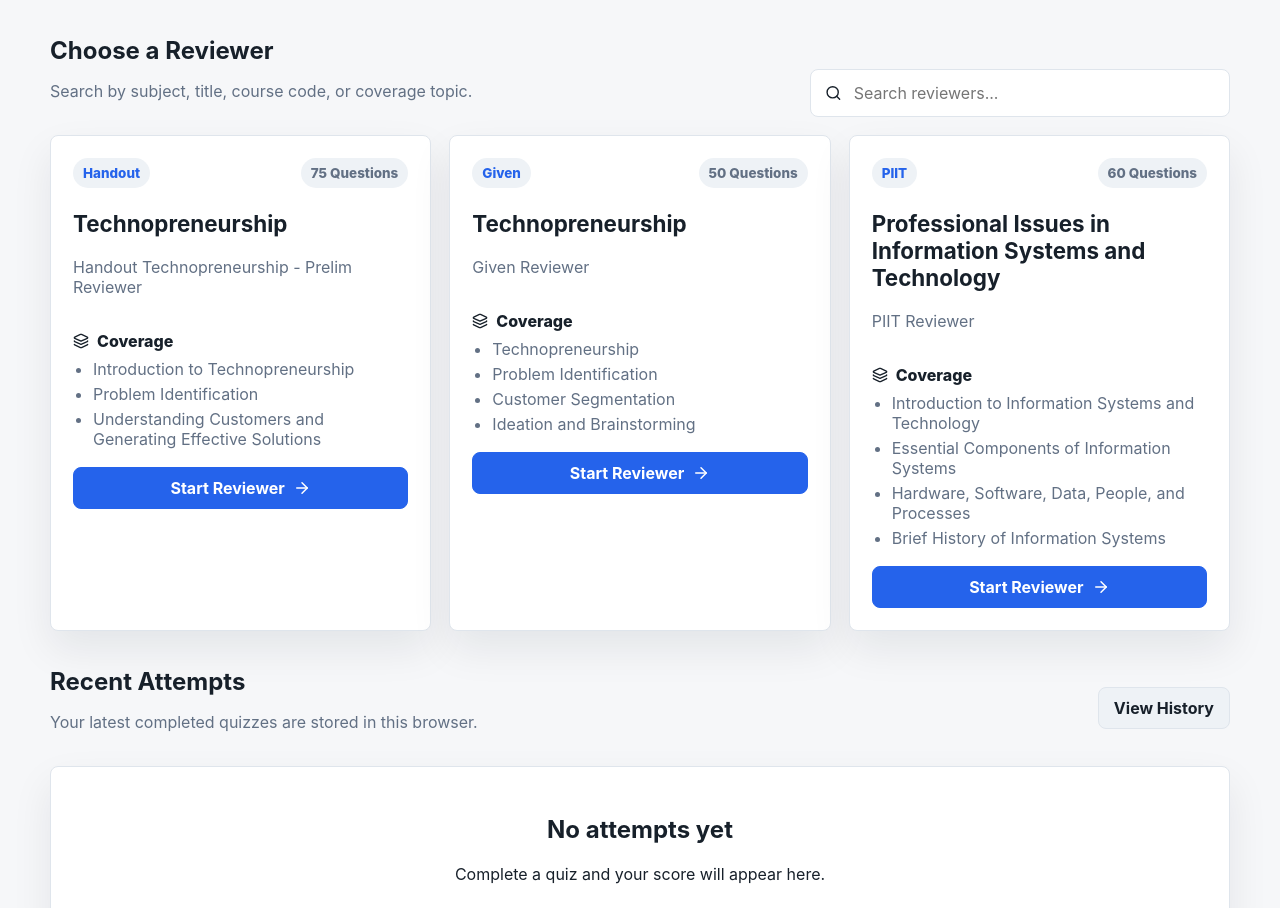
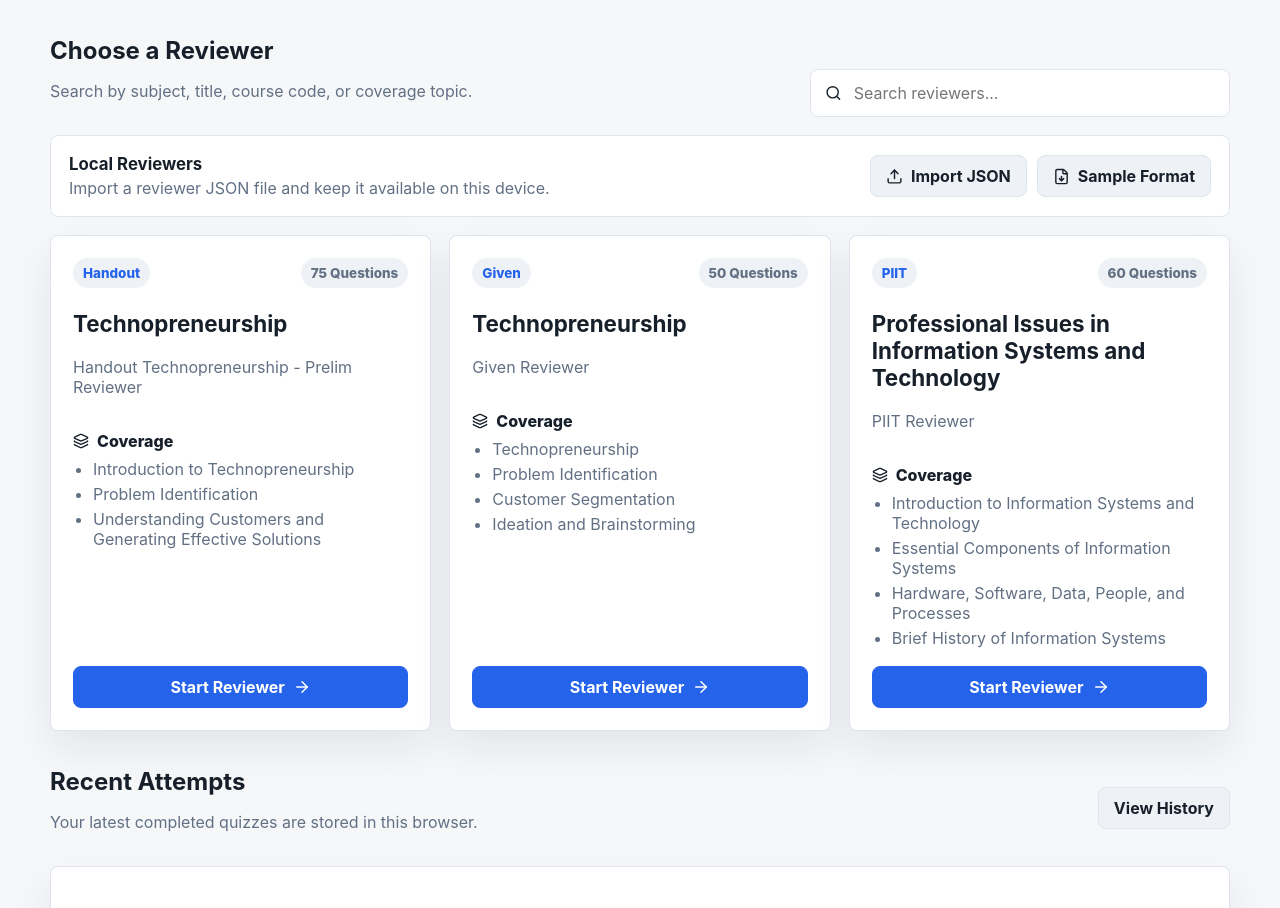
Before and after one commit to AlexPacaldo/ReviewHub, a React (Vite) app: page / in a window 1280 px wide. Shown: the part 320-1228 px from the top of the page. Built offline with nearby package versions, Linux system fonts and the light colour scheme.

Commit message:
Add local reviewer import library

```diff
--- a/src/components/ReviewerCard.jsx
+++ b/src/components/ReviewerCard.jsx
@@ -1,7 +1,7 @@
 import { Link } from "react-router-dom";
-import { ArrowRight, Layers } from "lucide-react";
+import { ArrowRight, Layers, Trash2 } from "lucide-react";
 
-export default function ReviewerCard({ reviewer, progress }) {
+export default function ReviewerCard({ reviewer, progress, onDelete }) {
   const code = reviewer.title.split(" ")[0];
 
   return (
@@ -10,6 +10,7 @@ export default function ReviewerCard({ reviewer, progress }) {
         <span className="course-code">{code}</span>
         <span className="question-count">{reviewer.questions?.length || reviewer.questionCount} Questions</span>
       </div>
+      {reviewer.source === "local" ? <span className="local-badge">Saved offline</span> : null}
 
       <h3>{reviewer.subject}</h3>
       <p className="muted">{reviewer.title}</p>
@@ -28,10 +29,18 @@ export default function ReviewerCard({ reviewer, progress }) {
 
       {progress ? <p className="resume-note">Unfinished quiz saved</p> : null}
 
-      <Link className="button primary wide" to={`/reviewer/${reviewer.reviewerId}`}>
-        Start Reviewer
-        <ArrowRight size={18} aria-hidden="true" />
-      </Link>
+      <div className="reviewer-actions">
+        <Link className="button primary wide" to={`/reviewer/${reviewer.reviewerId}`}>
+          Start Reviewer
+          <ArrowRight size={18} aria-hidden="true" />
+        </Link>
+        {reviewer.source === "local" && onDelete ? (
+          <button className="button subtle icon-danger" type="button" onClick={() => onDelete(reviewer)}>
+            <Trash2 size={17} aria-hidden="true" />
+            Remove
+          </button>
+        ) : null}
+      </div>
     </article>
   );
 }
--- a/src/data/reviewerRegistry.js
+++ b/src/data/reviewerRegistry.js
@@ -1,6 +1,7 @@
 import technoPrelim from "./reviewers/bm2506_technopreneurship_prelim_reviewer.json";
 import technoPrelimReviewerFromMaam from "./reviewers/technopreneurship_quiz_50_questions_verified.json";
 import piit from "./reviewers/it2222_information_systems_technology_prelim_reviewer_balanced.json";
+import { getLocalReviewers } from "../utils/storageUtils.js";
 
 const REQUIRED_CHOICE_KEYS = ["A", "B", "C", "D"];
 
@@ -11,6 +12,9 @@ export function validateReviewer(reviewer) {
   if (!reviewer?.title) errors.push("Missing title.");
   if (!reviewer?.subject) errors.push("Missing subject.");
   if (!Array.isArray(reviewer?.questions)) errors.push("Questions must be an array.");
+  if (Array.isArray(reviewer?.questions) && reviewer.questionCount !== reviewer.questions.length) {
+    errors.push("questionCount must match the number of questions.");
+  }
 
   reviewer?.questions?.forEach((question, index) => {
     const label = `Question ${index + 1}`;
@@ -28,6 +32,10 @@ export function validateReviewer(reviewer) {
     if (question.correctAnswer && !REQUIRED_CHOICE_KEYS.includes(question.correctAnswer)) {
       errors.push(`${label} has an invalid correctAnswer.`);
     }
+
+    if (question.answerText !== undefined && question.choices?.[question.correctAnswer] !== question.answerText) {
+      errors.push(`${label} answerText must match choices[correctAnswer].`);
+    }
   });
 
   return { isValid: errors.length === 0, errors };
@@ -35,9 +43,20 @@ export function validateReviewer(reviewer) {
 
 export const reviewers = [technoPrelim, technoPrelimReviewerFromMaam, piit].map((reviewer) => ({
   ...reviewer,
+  source: "built-in",
   validation: validateReviewer(reviewer)
 }));
 
+export function getAllReviewers() {
+  const localReviewers = getLocalReviewers().map((reviewer) => ({
+    ...reviewer,
+    source: "local",
+    validation: validateReviewer(reviewer)
+  }));
+
+  return [...reviewers, ...localReviewers];
+}
+
 export function getReviewerById(reviewerId) {
-  return reviewers.find((reviewer) => reviewer.reviewerId === reviewerId);
+  return getAllReviewers().find((reviewer) => reviewer.reviewerId === reviewerId);
 }
--- a/src/pages/Home.jsx
+++ b/src/pages/Home.jsx
@@ -1,27 +1,74 @@
 import { Link } from "react-router-dom";
-import { useMemo, useState } from "react";
+import { useMemo, useRef, useState } from "react";
+import { FileDown, Upload } from "lucide-react";
 import ReviewerCard from "../components/ReviewerCard.jsx";
 import ReviewerSearch from "../components/ReviewerSearch.jsx";
 import EmptyState from "../components/EmptyState.jsx";
-import { reviewers } from "../data/reviewerRegistry.js";
-import { getAllProgress, getAttemptHistory } from "../utils/storageUtils.js";
+import { getAllReviewers, reviewers, validateReviewer } from "../data/reviewerRegistry.js";
+import { deleteLocalReviewer, getAllProgress, getAttemptHistory, saveLocalReviewer } from "../utils/storageUtils.js";
 
 export default function Home() {
   const [search, setSearch] = useState("");
+  const [reviewerList, setReviewerList] = useState(getAllReviewers);
+  const [importStatus, setImportStatus] = useState(null);
+  const fileInputRef = useRef(null);
   const progress = getAllProgress();
   const recentAttempts = getAttemptHistory().slice(0, 5);
+  const sampleReviewer = useMemo(() => {
+    const { validation, source, ...reviewer } = reviewers[0];
+    return reviewer;
+  }, []);
 
   const filteredReviewers = useMemo(() => {
     const term = search.trim().toLowerCase();
-    if (!term) return reviewers;
+    if (!term) return reviewerList;
 
-    return reviewers.filter((reviewer) => {
+    return reviewerList.filter((reviewer) => {
       const haystack = [reviewer.title, reviewer.subject, reviewer.reviewerId, ...(reviewer.coverage || [])]
         .join(" ")
         .toLowerCase();
       return haystack.includes(term);
     });
-  }, [search]);
+  }, [reviewerList, search]);
+
+  async function importReviewer(event) {
+    const file = event.target.files?.[0];
+    if (!file) return;
+
+    try {
+      const text = await file.text();
+      const reviewer = JSON.parse(text);
+      const validation = validateReviewer(reviewer);
+      const existingReviewer = getAllReviewers().find((item) => item.reviewerId === reviewer.reviewerId);
+
+      if (!validation.isValid) {
+        setImportStatus({ type: "error", message: `Import failed: ${validation.errors[0]}` });
+        return;
+      }
+
+      if (existingReviewer?.source === "built-in") {
+        setImportStatus({ type: "error", message: "Import failed: a built-in reviewer already uses that reviewerId." });
+        return;
+      }
+
+      saveLocalReviewer(reviewer);
+      setReviewerList(getAllReviewers());
+      setImportStatus({ type: "success", message: `${reviewer.title} was saved for offline use.` });
+    } catch {
+      setImportStatus({ type: "error", message: "Import failed: choose a valid reviewer JSON file." });
+    } finally {
+      event.target.value = "";
+    }
+  }
+
+  function removeLocalReviewer(reviewer) {
+    const confirmed = window.confirm(`Remove "${reviewer.title}" from this device?`);
+    if (!confirmed) return;
+
+    deleteLocalReviewer(reviewer.reviewerId);
+    setReviewerList(getAllReviewers());
+    setImportStatus({ type: "success", message: `${reviewer.title} was removed from this device.` });
+  }
 
   return (
     <div className="page">
@@ -39,11 +86,40 @@ export default function Home() {
         <ReviewerSearch value={search} onChange={setSearch} />
       </section>
 
+      <section className="import-panel">
+        <div>
+          <h2>Local Reviewers</h2>
+          <p className="muted">Import a reviewer JSON file and keep it available on this device.</p>
+        </div>
+        <div className="button-row">
+          <button className="button subtle" type="button" onClick={() => fileInputRef.current?.click()}>
+            <Upload size={17} aria-hidden="true" />
+            Import JSON
+          </button>
+          <a
+            className="button subtle"
+            href={`data:application/json;charset=utf-8,${encodeURIComponent(JSON.stringify(sampleReviewer, null, 2))}`}
+            download="sample_reviewer.json"
+          >
+            <FileDown size={17} aria-hidden="true" />
+            Sample Format
+          </a>
+          <input ref={fileInputRef} className="sr-only" type="file" accept="application/json,.json" onChange={importReviewer} />
+        </div>
+      </section>
+
+      {importStatus ? <p className={`import-status ${importStatus.type}`}>{importStatus.message}</p> : null}
+
       {filteredReviewers.length ? (
         <div className="reviewer-grid">
           {filteredReviewers.map((reviewer) =>
             reviewer.validation.isValid ? (
-              <ReviewerCard key={reviewer.reviewerId} reviewer={reviewer} progress={progress[reviewer.reviewerId]} />
+              <ReviewerCard
+                key={`${reviewer.source}-${reviewer.reviewerId}`}
+                reviewer={reviewer}
+                progress={progress[reviewer.reviewerId]}
+                onDelete={removeLocalReviewer}
+              />
             ) : (
               <article className="reviewer-card error-card" key={reviewer.reviewerId || reviewer.title}>
                 <h3>Unable to load this reviewer.</h3>
--- a/src/styles.css
+++ b/src/styles.css
@@ -362,8 +362,70 @@ main {
   background: var(--accent-soft);
 }
 
+.local-badge {
+  width: fit-content;
+  margin-top: 12px;
+  padding: 6px 9px;
+  color: var(--success);
+  background: var(--success-soft);
+  border-radius: 999px;
+  font-size: 0.8rem;
+  font-weight: 900;
+}
+
+.reviewer-actions {
+  display: grid;
+  gap: 8px;
+  margin-top: auto;
+}
+
+.icon-danger {
+  color: var(--danger);
+}
+
 .recent-section {
   margin-top: 36px;
+}
+
+.import-panel {
+  display: flex;
+  align-items: center;
+  justify-content: space-between;
+  gap: 18px;
+  margin: 0 0 18px;
+  padding: 18px;
+  background: var(--surface);
+  border: 1px solid var(--border);
+  border-radius: 8px;
+}
+
+.import-panel h2 {
+  margin: 0 0 4px;
+  font-size: 1.05rem;
+}
+
+.import-panel p {
+  margin: 0;
+}
+
+.import-status {
+  margin: 0 0 18px;
+  padding: 12px 14px;
+  border: 1px solid var(--border);
+  border-radius: 8px;
+  font-weight: 700;
+}
+
+.import-status.success {
+  color: var(--success);
+  background: var(--success-soft);
+  border-color: color-mix(in srgb, var(--success) 38%, var(--border));
+}
+
+.import-status.error {
+  color: var(--danger);
+  background: var(--danger-soft);
+  border-color: color-mix(in srgb, var(--danger) 38%, var(--border));
 }
 
 .attempt-list,
@@ -953,6 +1015,7 @@ legend {
 
   .section-heading,
   .quiz-topbar,
+  .import-panel,
   .history-card {
     align-items: stretch;
     flex-direction: column;
--- a/src/utils/storageUtils.js
+++ b/src/utils/storageUtils.js
@@ -2,7 +2,8 @@ const KEYS = {
   progress: "reviewer_quiz_progress",
   history: "reviewer_attempt_history",
   theme: "reviewer_theme",
-  lastAttempt: "reviewer_last_attempt"
+  lastAttempt: "reviewer_last_attempt",
+  localReviewers: "reviewer_local_reviewers"
 };
 
 function readJson(key, fallback) {
@@ -68,3 +69,27 @@ export function getAttemptById(attemptId) {
 export function getLatestAttempt(reviewerId) {
   return getAttemptHistory().find((attempt) => attempt.reviewerId === reviewerId) || null;
 }
+
+export function getLocalReviewers() {
+  return readJson(KEYS.localReviewers, []);
+}
+
+export function saveLocalReviewer(reviewer) {
+  const existing = getLocalReviewers().filter((item) => item.reviewerId !== reviewer.reviewerId);
+  const nextReviewers = [
+    {
+      ...reviewer,
+      savedAt: new Date().toISOString()
+    },
+    ...existing
+  ];
+  writeJson(KEYS.localReviewers, nextReviewers);
+  return nextReviewers;
+}
+
+export function deleteLocalReviewer(reviewerId) {
+  const nextReviewers = getLocalReviewers().filter((reviewer) => reviewer.reviewerId !== reviewerId);
+  writeJson(KEYS.localReviewers, nextReviewers);
+  clearQuizProgress(reviewerId);
+  return nextReviewers;
+}
```
